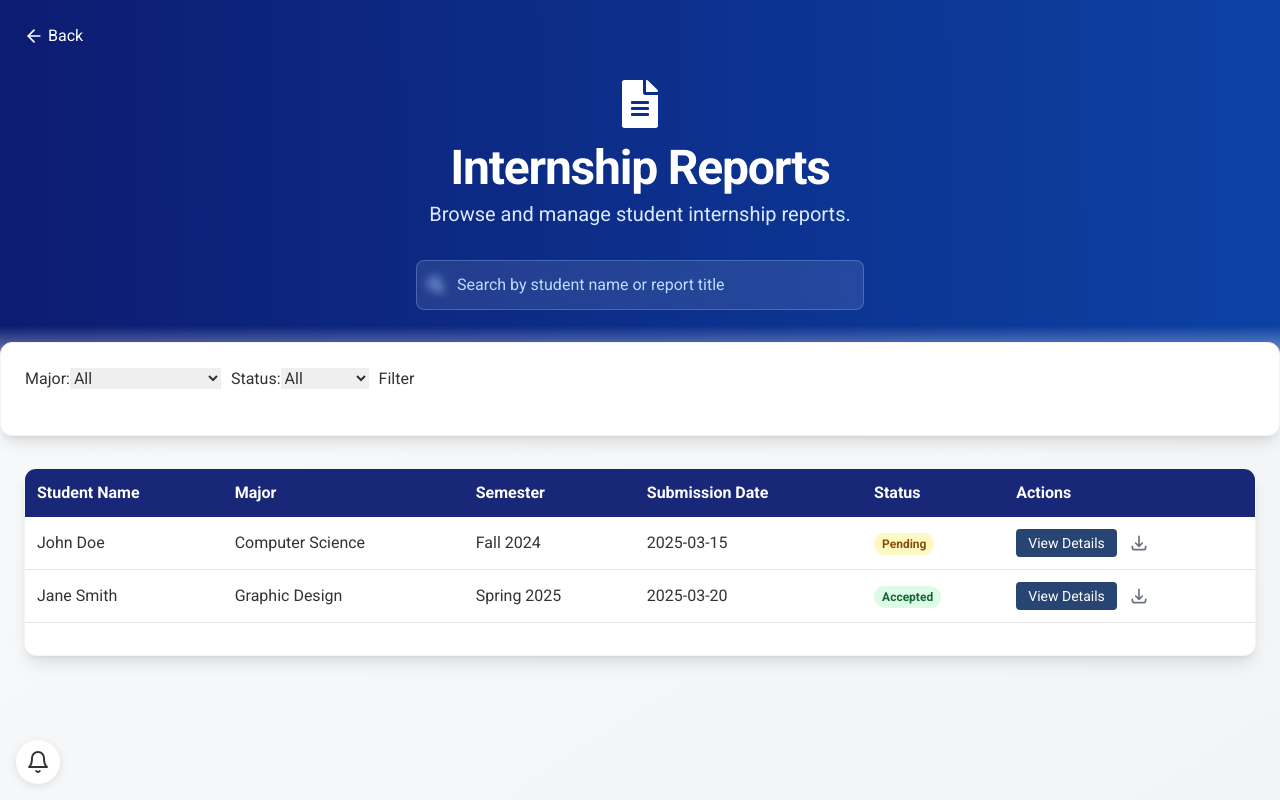
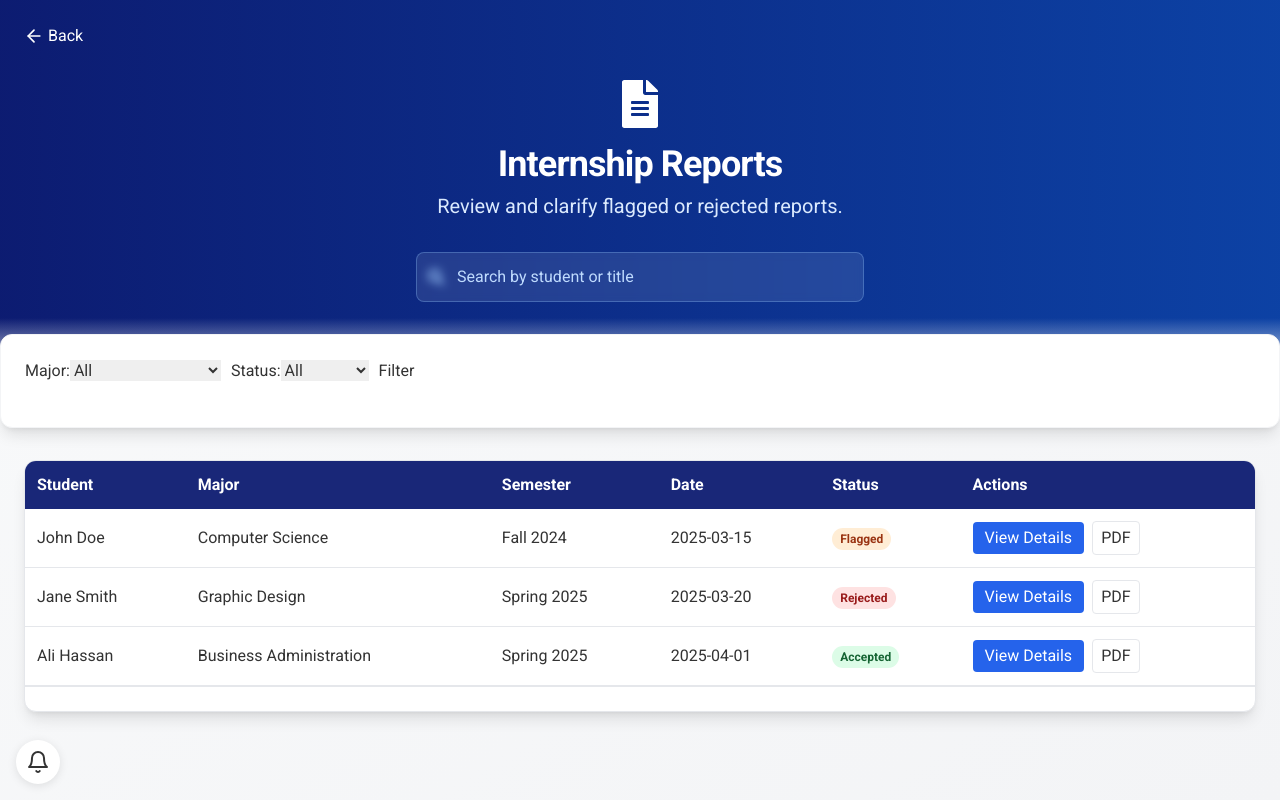
Before and after one commit to CSEN603-2025/Ghost-in-the-Machine, a React (Create React App) app: page /faculty/internship-reports in a window 1280 px wide. Built offline with nearby package versions, Linux system fonts and the light colour scheme; a web font is replaced by a local one.

Commit message:
"brought back faculty feature"

```diff
--- a/src/pages/ReportsListPage.jsx
+++ b/src/pages/ReportsListPage.jsx
@@ -5,54 +5,37 @@ import { motion } from 'framer-motion';
 import { FaFileAlt, FaSearch } from 'react-icons/fa';
 import Filter from '../components/Filter';
 import Pagination from '../components/Pagination';
-import ReportDetailsModal from '../components/ReportDetailsModal';
 import { ArrowLeft } from 'lucide-react';
+import { useToastNotifications } from '../hooks/useToastNotifications';
 
 export default function ReportsListPage() {
   const navigate = useNavigate();
+  const { success } = useToastNotifications();
 
   // Full list + filtered view
   const [reports, setReports] = useState([]);
   const [filtered, setFiltered] = useState([]);
 
-  // Search & filter state
+  // Search & filter
   const [searchTerm, setSearchTerm] = useState('');
   const [filterData, setFilterData] = useState({ major: '', status: '' });
 
-  // Pagination state
+  // Pagination
   const [currentPage, setCurrentPage] = useState(1);
-  const [itemsPerPage] = useState(10);
+  const itemsPerPage = 10;
 
-  // Modal
+  // Detail modal state
   const [selectedReport, setSelectedReport] = useState(null);
-  const [selectedCourses, setSelectedCourses] = useState([]);
+  const [clarification, setClarification] = useState('');
 
-  // Courses by major
+  // Courses by major (for context if you need later)
   const majorCourses = {
-    'Computer Science': [
-      'Introduction to Programming',
-      'Data Structures',
-      'Algorithms',
-      'Database Systems',
-      'Operating Systems'
-    ],
-    'Graphic Design': [
-      'Design Fundamentals',
-      'Typography',
-      'Digital Illustration',
-      'UI/UX Design',
-      'Motion Graphics'
-    ],
-    'Business Administration': [
-      'Principles of Management',
-      'Financial Accounting',
-      'Marketing',
-      'Business Statistics',
-      'Organizational Behavior'
-    ]
+    'Computer Science': ['Data Structures', 'Algorithms', 'OS', 'DB Systems'],
+    'Graphic Design': ['Typography', 'UI/UX', 'Illustration'],
+    'Business Administration': ['Accounting', 'Marketing', 'Management']
   };
 
-  // Load mock data
+  // Load mock including flagged & rejected
   useEffect(() => {
     const mock = [
       {
@@ -61,11 +44,11 @@ export default function ReportsListPage() {
         major: 'Computer Science',
         semester: 'Fall 2024',
         submissionDate: '2025-03-15',
-        status: 'Pending',
+        status: 'Flagged',
         title: 'Internship Report 1',
-        reportContent: 'Introduction...\nBody...\nCourses used: CS101, CS102',
+        reportContent: 'Content of report 1...',
         companyName: 'TechCorp',
-        coursesUsed: ['Data Structures', 'Algorithms']
+        clarification: ''
       },
       {
         id: 2,
@@ -73,33 +56,34 @@ export default function ReportsListPage() {
         major: 'Graphic Design',
         semester: 'Spring 2025',
         submissionDate: '2025-03-20',
+        status: 'Rejected',
+        title: 'Internship Report 2',
+        reportContent: 'Content of report 2...',
+        companyName: 'DesignCo',
+        clarification: ''
+      },
+      {
+        id: 3,
+        studentName: 'Ali Hassan',
+        major: 'Business Administration',
+        semester: 'Spring 2025',
+        submissionDate: '2025-04-01',
         status: 'Accepted',
-        title: 'Internship Report 2',
-        reportContent: 'Intro...\nBody...\nCourses used: GD201, GD202',
-        companyName: 'DesignCo',
-        coursesUsed: ['Typography', 'UI/UX Design']
-      },
+        title: 'Internship Report 3',
+        reportContent: 'Content of report 3...',
+        companyName: 'BizPros',
+        clarification: ''
+      }
     ];
     setReports(mock);
     setFiltered(mock);
   }, []);
 
-  // When a report is selected, set its courses as selected
-  useEffect(() => {
-    if (selectedReport) {
-      setSelectedCourses(selectedReport.coursesUsed || []);
-    }
-  }, [selectedReport]);
-
-  // Re-filter whenever searchTerm, filterData, or reports change
+  // Re-filter when inputs change
   useEffect(() => {
     let temp = reports;
-    if (filterData.major) {
-      temp = temp.filter(r => r.major === filterData.major);
-    }
-    if (filterData.status) {
-      temp = temp.filter(r => r.status === filterData.status);
-    }
+    if (filterData.major)    temp = temp.filter(r => r.major === filterData.major);
+    if (filterData.status)   temp = temp.filter(r => r.status === filterData.status);
     if (searchTerm) {
       const key = searchTerm.toLowerCase();
       temp = temp.filter(r =>
@@ -110,53 +94,27 @@ export default function ReportsListPage() {
     setFiltered(temp);
   }, [searchTerm, filterData, reports]);
 
-  const handleFilter = (data) => {
+  const handleFilter = data => {
     setFilterData(data);
     setCurrentPage(1);
   };
 
-  // Download PDF helper
-  const downloadPdf = (id) => {
-    const link = document.createElement('a');
-    link.href = `/api/reports/${id}/download`;
-    link.download = `report-${id}.pdf`;
-    link.click();
+  const downloadPdf = id => {
+    const a = document.createElement('a');
+    a.href = `/api/reports/${id}/download`;
+    a.download = `report-${id}.pdf`;
+    a.click();
   };
 
-  // Pagination calculations
+  // Pagination slicing
   const totalPages = Math.ceil(filtered.length / itemsPerPage);
-  const indexOfLastItem = currentPage * itemsPerPage;
-  const indexOfFirstItem = indexOfLastItem - itemsPerPage;
-  const currentItems = filtered.slice(indexOfFirstItem, indexOfLastItem);
-
-  const handlePageChange = (pageNumber) => {
-    setCurrentPage(pageNumber + 1);
-  };
-
-  const toggleCourseSelection = (course) => {
-    setSelectedCourses(prev =>
-      prev.includes(course)
-        ? prev.filter(c => c !== course)
-        : [...prev, course]
-    );
-  };
-
-  const updateReportCourses = () => {
-    if (selectedReport) {
-      setReports(rs =>
-        rs.map(r =>
-          r.id === selectedReport.id
-            ? { ...r, coursesUsed: selectedCourses }
-            : r
-        )
-      );
-      setSelectedReport(prev => ({ ...prev, coursesUsed: selectedCourses }));
-    }
-  };
+  const start = (currentPage - 1) * itemsPerPage;
+  const currentItems = filtered.slice(start, start + itemsPerPage);
 
   return (
     <div className="min-h-screen bg-gradient-to-br from-gray-50 to-gray-100">
-      {/* Hero Section */}
+
+      {/* Hero */}
       <motion.div
         initial={{ opacity: 0, y: -20 }}
         animate={{ opacity: 1, y: 0 }}
@@ -173,138 +131,115 @@ export default function ReportsListPage() {
         <div className="absolute inset-0 bg-gradient-to-r from-[#00106A] to-[#0038A0] opacity-95" />
         <div className="max-w-7xl mx-auto px-6 py-20 relative z-10 text-center text-white">
           <FaFileAlt size={48} className="mx-auto mb-4" />
-          <h1 className="text-4xl md:text-5xl font-bold mb-2">Internship Reports</h1>
-          <p className="text-xl text-blue-100 max-w-2xl mx-auto mb-8">
-            Browse and manage student internship reports.
+          <h1 className="text-4xl font-bold mb-2">Internship Reports</h1>
+          <p className="text-xl text-blue-100 mb-8">
+            Review and clarify flagged or rejected reports.
           </p>
-          <div className="w-full max-w-md mx-auto relative">
-            <div className="absolute inset-y-0 left-0 pl-3 flex items-center pointer-events-none">
-              <FaSearch className="text-blue-300" />
-            </div>
+          <div className="relative max-w-md mx-auto">
+            <FaSearch className="absolute left-3 top-1/2 transform -translate-y-1/2 text-blue-300" />
             <input
               type="text"
-              placeholder="Search by student name or report title"
+              placeholder="Search by student or title"
               value={searchTerm}
               onChange={e => setSearchTerm(e.target.value)}
-              className="w-full pl-10 pr-4 py-3 bg-white/10 backdrop-blur-sm border border-blue-300/30 rounded-lg text-white placeholder-blue-200 focus:outline-none focus:ring-2 focus:ring-blue-500 focus:border-transparent"
+              className="w-full pl-10 pr-4 py-3 bg-white/10 backdrop-blur-sm border border-blue-300/30 rounded-lg text-white placeholder-blue-200 focus:outline-none focus:ring-2 focus:ring-blue-500"
             />
           </div>
         </div>
-        <div className="absolute bottom-0 left-0 right-0 h-16 bg-gradient-to-t from-gray-50 to-transparent" />
+        <div className="absolute bottom-0 inset-x-0 h-16 bg-gradient-to-t from-gray-50 to-transparent" />
       </motion.div>
 
-      {/* Toolbar Section */}
+      {/* Toolbar */}
       <motion.div
         initial={{ opacity: 0, y: 20 }}
-        animate={{ opacity: 1, y: 0 }}
+        animate={{ opacity:1, y:0 }}
         transition={{ delay: 0.3 }}
-        className="relative z-20 max-w-7xl mx-auto px-6 py-6 -mt-12 bg-white rounded-xl shadow-lg border border-gray-100 flex flex-wrap items-center gap-4"
+        className="relative z-20 max-w-7xl mx-auto px-6 py-6 -mt-12 bg-white rounded-xl shadow-lg border border-gray-100 flex flex-wrap gap-4"
       >
         <Filter onFilter={handleFilter} />
       </motion.div>
 
-      {/* Reports Table Area */}
+      {/* Table */}
       <div className="max-w-7xl mx-auto px-6 py-8">
-        <div className="bg-white rounded-xl shadow-lg border border-gray-100 overflow-x-auto">
+        <div className="bg-white rounded-xl shadow-lg border overflow-x-auto">
           <table className="min-w-full">
             <thead className="bg-[#00106A]/90 text-white">
               <tr>
-                <th className="p-3 text-left">Student Name</th>
+                <th className="p-3 text-left">Student</th>
                 <th className="p-3 text-left">Major</th>
                 <th className="p-3 text-left">Semester</th>
-                <th className="p-3 text-left">Submission Date</th>
+                <th className="p-3 text-left">Date</th>
                 <th className="p-3 text-left">Status</th>
                 <th className="p-3 text-left">Actions</th>
               </tr>
             </thead>
             <tbody>
-              {currentItems.map(report => (
-                <tr
-                  key={report.id}
-                  className="border-b last:border-none hover:bg-gray-50 transition-colors"
-                >
-                  <td className="p-3">{report.studentName}</td>
-                  <td className="p-3">{report.major}</td>
-                  <td className="p-3">{report.semester}</td>
-                  <td className="p-3">{report.submissionDate}</td>
+              {currentItems.map(r => (
+                <tr key={r.id} className="hover:bg-gray-50 border-b">
+                  <td className="p-3">{r.studentName}</td>
+                  <td className="p-3">{r.major}</td>
+                  <td className="p-3">{r.semester}</td>
+                  <td className="p-3">{r.submissionDate}</td>
                   <td className="p-3">
-                    <span
-                      className={`px-2 py-1 text-xs font-semibold rounded-full ${
-                        report.status === 'Accepted'
+                    <span className={`px-2 py-1 text-xs rounded-full font-semibold ${
+                      r.status === 'Accepted'
                         ? 'bg-green-100 text-green-800'
-                          : report.status === 'Pending'
+                        : r.status === 'Pending'
                         ? 'bg-yellow-100 text-yellow-800'
+                        : r.status === 'Flagged'
+                        ? 'bg-orange-100 text-orange-800'
                         : 'bg-red-100 text-red-800'
-                      }`}
-                    >
-                      {report.status}
+                    }`}>
+                      {r.status}
                     </span>
                   </td>
-                  <td className="p-3 flex items-center space-x-2">
+                  <td className="p-3 space-x-2">
                     <button
-                      onClick={() => setSelectedReport(report)}
-                      className="px-3 py-1 bg-[#274472] text-white rounded hover:bg-[#41729F] transition text-sm"
+                      onClick={() => {
+                        setSelectedReport(r);
+                        setClarification(r.clarification || '');
+                      }}
+                      className="px-3 py-1 bg-blue-600 text-white rounded hover:bg-blue-700"
                     >
                       View Details
                     </button>
                     <button
-                      onClick={() => downloadPdf(report.id)}
-                      className="text-gray-500 hover:text-[#00106A] transition p-1 rounded hover:bg-gray-200"
-                      title="Download Report"
+                      onClick={() => downloadPdf(r.id)}
+                      className="px-2 py-1 border rounded hover:bg-gray-200"
                     >
-                      <svg
-                        xmlns="http://www.w3.org/2000/svg"
-                        className="w-5 h-5"
-                        fill="none"
-                        viewBox="0 0 24 24"
-                        stroke="currentColor"
-                        strokeWidth="2"
-                      >
-                        <path
-                          strokeLinecap="round"
-                          strokeLinejoin="round"
-                          d="M4 16v1a3 3 0 003 3h10a3 3 0 003-3v-1m-4-4l-4 4m0 0l-4-4m4 4V4"
-                        />
-                      </svg>
+                      PDF
                     </button>
                   </td>
                 </tr>
               ))}
               {currentItems.length === 0 && (
-                <tr>
-                  <td colSpan="6" className="p-3 text-center text-gray-500">
-                    No reports found.
-                  </td>
-                </tr>
+                <tr><td colSpan="6" className="p-3 text-center text-gray-500">No reports.</td></tr>
               )}
             </tbody>
           </table>
-
           {totalPages > 0 && (
-            <div className="px-3 py-4 border-t border-gray-200">
+            <div className="border-t p-3">
               <Pagination
                 currentPage={currentPage}
                 totalPages={totalPages}
-                onPageChange={handlePageChange}
+                onPageChange={n => setCurrentPage(n + 1)}
               />
             </div>
           )}
         </div>
       </div>
 
-      {/* Enhanced Details Modal */}
+      {/* Clarification Modal */}
       {selectedReport && (
         <div className="fixed inset-0 bg-black bg-opacity-50 flex items-center justify-center z-50 p-4">
           <motion.div
-            initial={{ opacity: 0, scale: 0.9 }}
-            animate={{ opacity: 1, scale: 1 }}
-            className="bg-white rounded-xl shadow-xl max-w-4xl w-full max-h-[90vh] overflow-y-auto"
+            initial={{ scale:0.9, opacity:0 }}
+            animate={{ scale:1, opacity:1 }}
+            className="bg-white rounded-xl shadow-xl w-full max-w-3xl max-h-[90vh] overflow-y-auto"
           >
-            <div className="p-6">
-              <div className="flex justify-between items-start mb-4">
-                <h2 className="text-2xl font-bold text-gray-800">
-                  {selectedReport.title}
-                </h2>
+            <div className="p-6 space-y-6">
+              <div className="flex justify-between items-center">
+                <h2 className="text-2xl font-bold">{selectedReport.title}</h2>
                 <button
                   onClick={() => setSelectedReport(null)}
                   className="text-gray-500 hover:text-gray-700"
@@ -313,63 +248,51 @@ export default function ReportsListPage() {
                 </button>
               </div>
 
-              <div className="grid grid-cols-1 md:grid-cols-2 gap-6">
+              {/* Report Info */}
+              <div className="grid grid-cols-1 md:grid-cols-2 gap-4">
+                <div className="space-y-2">
+                  <p><strong>Student:</strong> {selectedReport.studentName}</p>
+                  <p><strong>Major:</strong> {selectedReport.major}</p>
+                  <p><strong>Semester:</strong> {selectedReport.semester}</p>
+                  <p><strong>Company:</strong> {selectedReport.companyName}</p>
+                  <p><strong>Status:</strong> {selectedReport.status}</p>
+                </div>
                 <div>
-                  <div className="mb-4">
-                    <h3 className="text-lg font-semibold mb-2">Report Details</h3>
-                    <div className="space-y-2">
-                      <p><span className="font-medium">Student:</span> {selectedReport.studentName}</p>
-                      <p><span className="font-medium">Major:</span> {selectedReport.major}</p>
-                      <p><span className="font-medium">Semester:</span> {selectedReport.semester}</p>
-                      <p><span className="font-medium">Company:</span> {selectedReport.companyName}</p>
-                      <p><span className="font-medium">Status:</span>
-                        <span className={`ml-2 px-2 py-1 text-xs font-semibold rounded-full ${
-                          selectedReport.status === 'Accepted'
-                            ? 'bg-green-100 text-green-800'
-                            : selectedReport.status === 'Pending'
-                            ? 'bg-yellow-100 text-yellow-800'
-                            : 'bg-red-100 text-red-800'
-                        }`}>
-                          {selectedReport.status}
-                        </span>
-                      </p>
-                    </div>
-                  </div>
-
-                  <div>
-                    <h3 className="text-lg font-semibold mb-2">Report Content</h3>
-                    <div className="bg-gray-50 p-4 rounded-lg whitespace-pre-line">
+                  <h3 className="font-semibold mb-1">Report Content</h3>
+                  <div className="bg-gray-50 p-3 rounded whitespace-pre-line">
                     {selectedReport.reportContent}
                   </div>
                 </div>
               </div>
 
-                <div>
-                  <h3 className="text-lg font-semibold mb-2">Related Courses</h3>
-                  <div className="bg-gray-50 p-4 rounded-lg max-h-60 overflow-y-auto">
-                    {majorCourses[selectedReport.major]?.map((course, index) => (
-                      <div key={index} className="flex items-center mb-2">
-                        <input
-                          type="checkbox"
-                          id={`course-${index}`}
-                          checked={selectedCourses.includes(course)}
-                          onChange={() => toggleCourseSelection(course)}
-                          className="h-4 w-4 text-blue-600 rounded border-gray-300 focus:ring-blue-500"
+              {/* Faculty Clarification */}
+              {(selectedReport.status === 'Flagged' || selectedReport.status === 'Rejected') && (
+                <div className="space-y-2">
+                  <h3 className="text-lg font-semibold">Faculty Clarification</h3>
+                  <textarea
+                    value={clarification}
+                    onChange={e => setClarification(e.target.value)}
+                    placeholder="Provide your clarification..."
+                    className="w-full h-32 p-2 border rounded"
                   />
-                        <label htmlFor={`course-${index}`} className="ml-2 text-sm text-gray-700">
-                          {course}
-                        </label>
-                      </div>
-                    ))}
-                  </div>
                   <button
-                    onClick={updateReportCourses}
-                    className="mt-4 px-4 py-2 bg-blue-600 text-white rounded hover:bg-blue-700 transition"
+                    onClick={() => {
+                      setReports(rs =>
+                        rs.map(r =>
+                          r.id === selectedReport.id
+                            ? { ...r, clarification }
+                            : r
+                        )
+                      );
+                      setSelectedReport(r => ({ ...r, clarification }));
+                      success('Clarification submitted!');
+                    }}
+                    className="px-4 py-2 bg-blue-600 text-white rounded hover:bg-blue-700"
                   >
-                    Update Courses
+                    Submit Clarification
                   </button>
                 </div>
-              </div>
+              )}
             </div>
           </motion.div>
         </div>
```
Also changed, not shown: 1 other file (tests, documents, lock files or other folders). Lines whose indentation alone changed are shown as unchanged.
